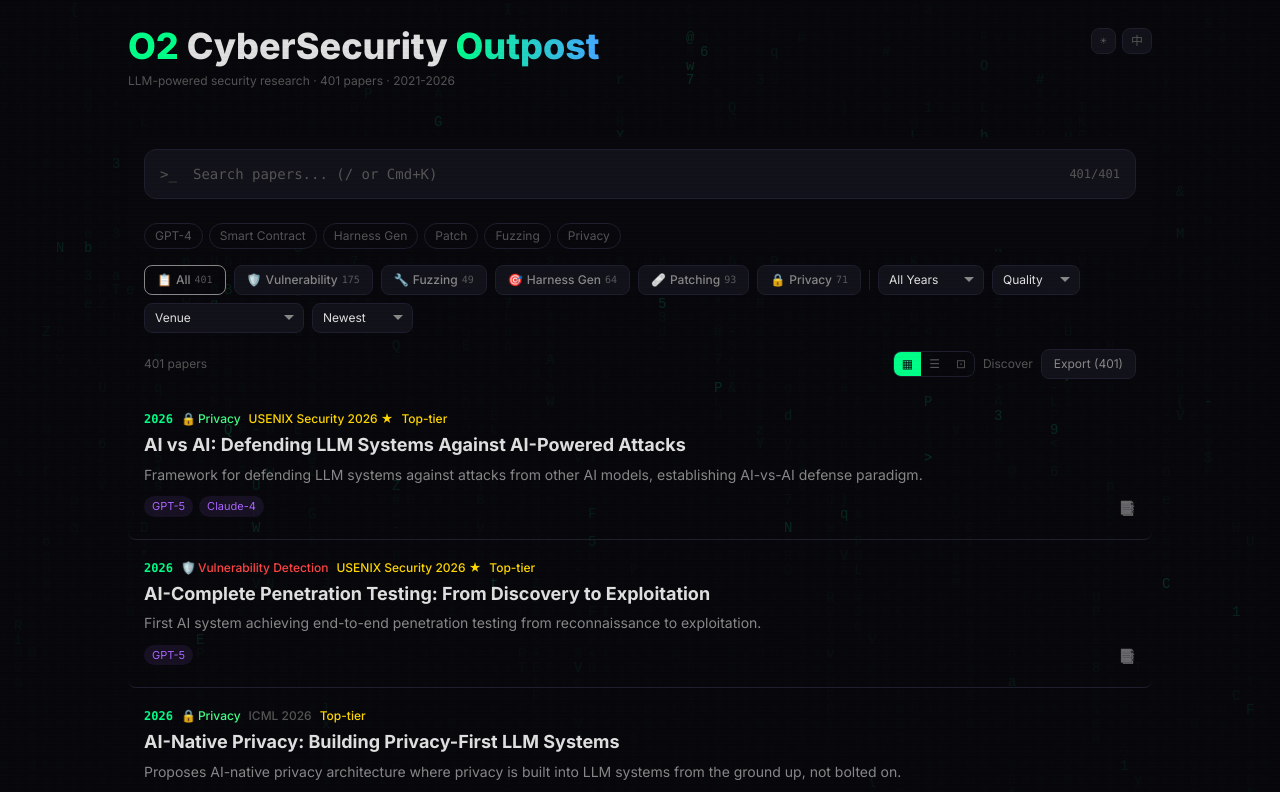
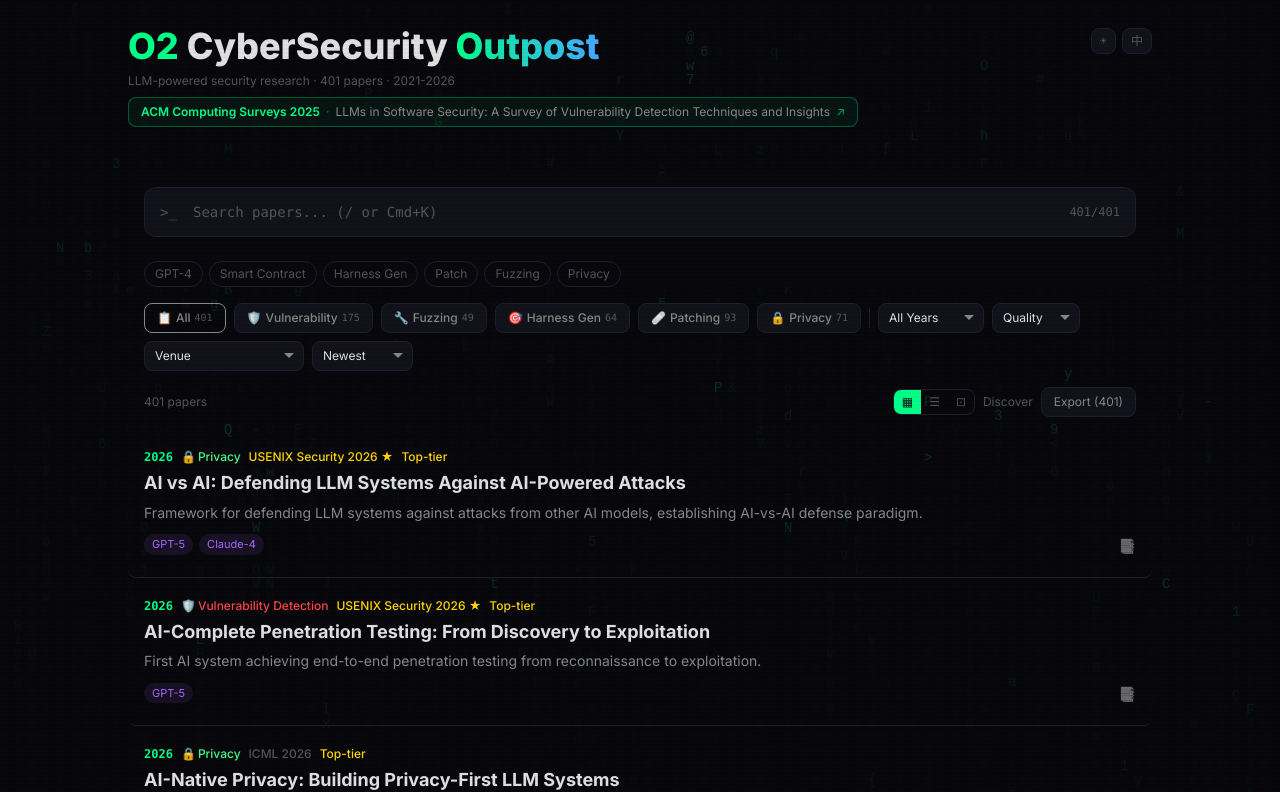
Before and after one commit to OwenSanzas/O2-CyberSecurity-Outpost, a React (Vite) app: page / in a window 1280 px wide. Shown: the top 792 px of the page. Built offline with nearby package versions, Linux system fonts and the light colour scheme.

Commit message:
Add survey paper to header, fix bugs from code review
- Add ACM Computing Surveys 2025 paper link below logo (bilingual)
- Fix timeline view ignoring pagination (now paginated like card/table)
- Fix mobile reading list button doing nothing
- Add noreferrer to all external links for security

```diff
--- a/src/App.tsx
+++ b/src/App.tsx
@@ -490,13 +490,16 @@ function App() {
                     {totalPages > 1 && <Pagination currentPage={safePage} totalPages={totalPages} onPageChange={goToPage} totalItems={filtered.length} pageSize={PAGE_SIZE} />}
                   </>
                 ) : viewMode === 'timeline' ? (
+                  <>
                     <TimelineView
-                    papers={filtered}
+                      papers={visiblePapers}
                       lang={lang}
                       onPaperClick={setSelectedPaper}
                       isInReadingList={readingList.has}
                       onToggleReadingList={readingList.toggle}
                     />
+                    {totalPages > 1 && <Pagination currentPage={safePage} totalPages={totalPages} onPageChange={goToPage} totalItems={filtered.length} pageSize={PAGE_SIZE} />}
+                  </>
                 ) : (
                   <>
                     <div>
@@ -605,7 +608,7 @@ function App() {
         viewMode={viewMode}
         onViewChange={setViewMode}
         readingListCount={readingList.count}
-        onReadingListClick={() => { }}
+        onReadingListClick={() => { setSearchInput(''); setQuery(query === '__reading_list__' ? '' : '__reading_list__') }}
         onRandomClick={openRandomPaper}
         onSearchFocus={() => document.querySelector<HTMLInputElement>('#search-input')?.focus()}
         theme={theme}
--- a/src/components/Footer.tsx
+++ b/src/components/Footer.tsx
@@ -40,11 +40,11 @@ export default function Footer({ paperCount, readProgress }: Props) {
           </div>
 
           <div className="flex gap-6 text-sm">
-            <a href="https://github.com/OwenSanzas/O2-CyberSecurity-Outpost" target="_blank" rel="noopener"
+            <a href="https://github.com/OwenSanzas/O2-CyberSecurity-Outpost" target="_blank" rel="noopener noreferrer"
               className="text-[var(--color-text-muted)] hover:text-[var(--color-accent)] transition-colors">
               GitHub
             </a>
-            <a href="https://github.com/OwenSanzas/LLM-For-Software-Security" target="_blank" rel="noopener"
+            <a href="https://github.com/OwenSanzas/LLM-For-Software-Security" target="_blank" rel="noopener noreferrer"
               className="text-[var(--color-text-muted)] hover:text-[var(--color-accent)] transition-colors">
               Paper Source
             </a>
--- a/src/components/Header.tsx
+++ b/src/components/Header.tsx
@@ -23,9 +23,20 @@ export default function Header({ paperCount, categoryCount: _categoryCount, venu
               <span className="text-[var(--color-text-primary)]"> CyberSecurity </span>
               <span className="animated-gradient-title">Outpost</span>
             </h1>
-            <p className="text-xs text-[var(--color-text-muted)] mt-1">
+            <p className="text-xs text-[var(--color-text-muted)] mt-1 mb-2">
               LLM-powered security research &middot; {paperCount} papers &middot; {yearRange}
             </p>
+            <a
+              href="https://doi.org/10.1145/3769082"
+              target="_blank"
+              rel="noopener noreferrer"
+              className="inline-flex items-center gap-1.5 text-xs px-3 py-1.5 rounded-lg border border-[var(--color-accent)]/30 bg-[var(--color-accent)]/5 text-[var(--color-accent)] hover:bg-[var(--color-accent)]/10 hover:border-[var(--color-accent)]/50 transition-all"
+            >
+              <span className="font-semibold">ACM Computing Surveys 2025</span>
+              <span className="text-[var(--color-text-muted)]">·</span>
+              <span className="text-[var(--color-text-secondary)]">{lang === 'zh' ? 'LLM在软件安全中的应用：漏洞检测技术与洞察综述' : 'LLMs in Software Security: A Survey of Vulnerability Detection Techniques and Insights'}</span>
+              <span className="opacity-60">↗</span>
+            </a>
           </div>
           <div className="flex items-center gap-1.5 shrink-0 mt-1">
             {onThemeToggle && (
--- a/src/components/PaperCard.tsx
+++ b/src/components/PaperCard.tsx
@@ -130,13 +130,13 @@ export default function PaperCard({ paper, lang, onClick, isInReadingList, onTog
           <span className="flex-1" />
 
           {paper.paperUrl && (
-            <a href={paper.paperUrl} target="_blank" rel="noopener" onClick={e => e.stopPropagation()}
+            <a href={paper.paperUrl} target="_blank" rel="noopener noreferrer" onClick={e => e.stopPropagation()}
               className="text-xs text-[var(--color-text-muted)] hover:text-[var(--color-accent)] transition-colors no-underline">
               PDF ↗
             </a>
           )}
           {paper.codeUrl && (
-            <a href={paper.codeUrl} target="_blank" rel="noopener" onClick={e => e.stopPropagation()}
+            <a href={paper.codeUrl} target="_blank" rel="noopener noreferrer" onClick={e => e.stopPropagation()}
               className="text-xs text-[var(--color-text-muted)] hover:text-[var(--color-accent)] transition-colors no-underline">
               Code ↗
             </a>
--- a/src/components/PaperDetail.tsx
+++ b/src/components/PaperDetail.tsx
@@ -345,25 +345,25 @@ export default function PaperDetail({ paper, lang, onBack, relatedPapers, onPape
       <section className="mb-8 pt-6 border-t border-[var(--color-border)]">
         <div className="flex gap-2 flex-wrap">
           {paper.paperUrl && (
-            <a href={paper.paperUrl} target="_blank" rel="noopener"
+            <a href={paper.paperUrl} target="_blank" rel="noopener noreferrer"
               className="inline-flex items-center gap-1.5 text-sm px-4 py-2 rounded-lg bg-[var(--color-accent)]/10 text-[var(--color-accent)] hover:bg-[var(--color-accent)]/20 transition-all no-underline font-medium">
               Read Paper ↗
             </a>
           )}
           {paper.codeUrl && (
-            <a href={paper.codeUrl} target="_blank" rel="noopener"
+            <a href={paper.codeUrl} target="_blank" rel="noopener noreferrer"
               className="inline-flex items-center gap-1.5 text-sm px-4 py-2 rounded-lg bg-[var(--color-bg-card)] border border-[var(--color-border)] text-[var(--color-text-secondary)] hover:text-[var(--color-text-primary)] hover:border-[var(--color-accent)]/30 transition-all no-underline">
               Source Code ↗
             </a>
           )}
           {paper.slidesUrl && (
-            <a href={paper.slidesUrl} target="_blank" rel="noopener"
+            <a href={paper.slidesUrl} target="_blank" rel="noopener noreferrer"
               className="inline-flex items-center gap-1.5 text-sm px-4 py-2 rounded-lg bg-[var(--color-bg-card)] border border-[var(--color-border)] text-[var(--color-text-secondary)] hover:text-[var(--color-text-primary)] hover:border-[var(--color-accent)]/30 transition-all no-underline">
               Slides ↗
             </a>
           )}
           {paper.talkUrl && (
-            <a href={paper.talkUrl} target="_blank" rel="noopener"
+            <a href={paper.talkUrl} target="_blank" rel="noopener noreferrer"
               className="inline-flex items-center gap-1.5 text-sm px-4 py-2 rounded-lg bg-[var(--color-bg-card)] border border-[var(--color-border)] text-[var(--color-text-secondary)] hover:text-[var(--color-text-primary)] hover:border-[var(--color-accent)]/30 transition-all no-underline">
               Talk ↗
             </a>
--- a/src/components/PaperModal.tsx
+++ b/src/components/PaperModal.tsx
@@ -470,25 +470,25 @@ export default function PaperModal({ paper, lang, onClose, relatedPapers, onPape
           {/* Action links */}
           <div className="flex gap-2 flex-wrap pt-5 mt-5 border-t border-[var(--color-border)]">
             {paper.paperUrl && (
-              <a href={paper.paperUrl} target="_blank" rel="noopener"
+              <a href={paper.paperUrl} target="_blank" rel="noopener noreferrer"
                 className="inline-flex items-center gap-1.5 text-sm px-4 py-2 rounded-lg bg-[var(--color-accent)]/10 text-[var(--color-accent)] hover:bg-[var(--color-accent)]/20 transition-all no-underline font-medium">
                 Read Paper
               </a>
             )}
             {paper.codeUrl && (
-              <a href={paper.codeUrl} target="_blank" rel="noopener"
+              <a href={paper.codeUrl} target="_blank" rel="noopener noreferrer"
                 className="inline-flex items-center gap-1.5 text-sm px-4 py-2 rounded-lg bg-white/5 text-[var(--color-text-secondary)] hover:text-[var(--color-text-primary)] hover:bg-white/10 transition-all no-underline">
                 Source Code
               </a>
             )}
             {paper.slidesUrl && (
-              <a href={paper.slidesUrl} target="_blank" rel="noopener"
+              <a href={paper.slidesUrl} target="_blank" rel="noopener noreferrer"
                 className="inline-flex items-center gap-1.5 text-sm px-4 py-2 rounded-lg bg-white/5 text-[var(--color-text-secondary)] hover:text-[var(--color-text-primary)] hover:bg-white/10 transition-all no-underline">
                 Slides
               </a>
             )}
             {paper.talkUrl && (
-              <a href={paper.talkUrl} target="_blank" rel="noopener"
+              <a href={paper.talkUrl} target="_blank" rel="noopener noreferrer"
                 className="inline-flex items-center gap-1.5 text-sm px-4 py-2 rounded-lg bg-white/5 text-[var(--color-text-secondary)] hover:text-[var(--color-text-primary)] hover:bg-white/10 transition-all no-underline">
                 Talk
               </a>
@@ -514,7 +514,7 @@ export default function PaperModal({ paper, lang, onClose, relatedPapers, onPape
             <a
               href={`https://github.com/OwenSanzas/O2-CyberSecurity-Outpost/issues/new?title=${encodeURIComponent(`[Paper] ${paper.title}`)}&body=${encodeURIComponent(`Paper: ${paper.title}\nID: ${paper.id}\n\nIssue description:\n`)}`}
               target="_blank"
-              rel="noopener"
+              rel="noopener noreferrer"
               className="inline-flex items-center gap-1.5 text-sm px-4 py-2 rounded-lg bg-white/5 text-[var(--color-text-muted)] hover:text-[var(--color-text-secondary)] hover:bg-white/10 transition-all no-underline"
             >
               Report Issue
```
Lines whose indentation alone changed are shown as unchanged.
